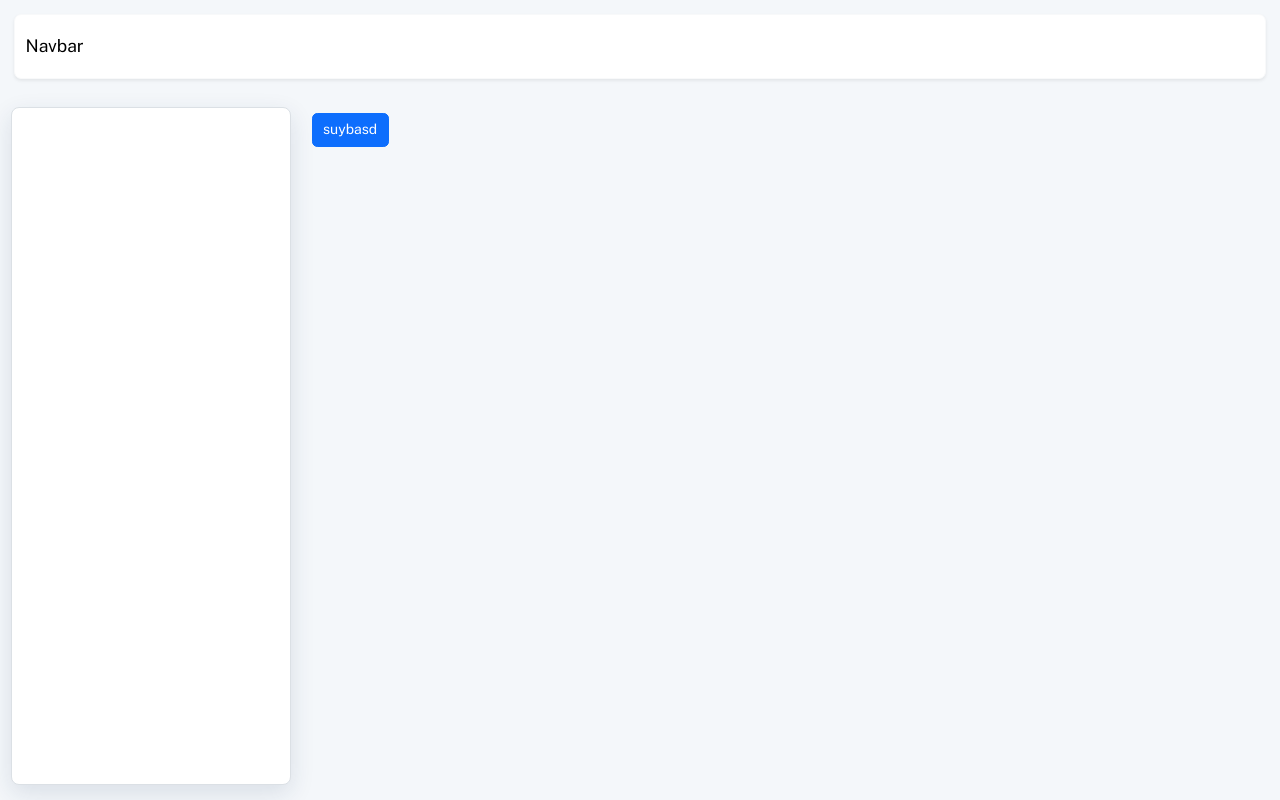
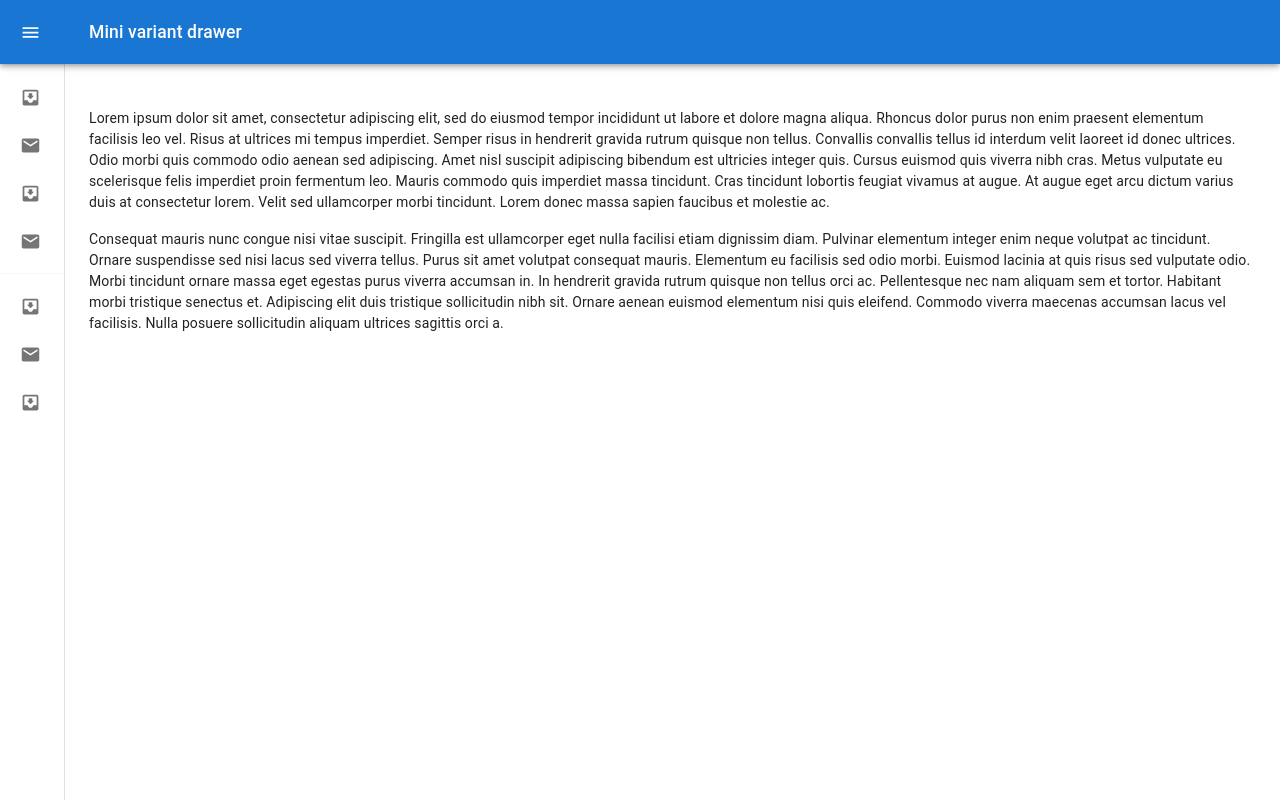
Before and after one commit to Rainbow-falcon/resume, a React (Create React App) app: page / in a window 1280 px wide. Built offline with nearby package versions, Linux system fonts and the light colour scheme.

Commit message:
udpated material

```diff
--- a/package.json
+++ b/package.json
@@ -4,6 +4,11 @@
   "version": "0.1.0",
   "private": true,
   "dependencies": {
+    "@emotion/react": "^11.13.3",
+    "@emotion/styled": "^11.13.0",
+    "@mui/icons-material": "^6.1.1",
+    "@mui/material": "^6.1.1",
+    "@mui/styled-engine-sc": "^6.1.1",
     "@testing-library/jest-dom": "^5.17.0",
     "@testing-library/react": "^13.4.0",
     "@testing-library/user-event": "^13.5.0",
@@ -12,6 +17,7 @@
     "react-dom": "^18.3.1",
     "react-scripts": "5.0.1",
     "sass": "^1.79.3",
+    "styled-components": "^6.1.13",
     "web-vitals": "^2.1.4"
   },
   "scripts": {
--- a/src/App.js
+++ b/src/App.js
@@ -1,27 +1,291 @@
 import "./App.css";
-import Slider from "./components/slider";
+import * as React from 'react';
+import { styled, useTheme } from "@mui/material/styles";
+import Box from "@mui/material/Box";
+import MuiDrawer from "@mui/material/Drawer";
+import MuiAppBar from "@mui/material/AppBar";
+import Toolbar from "@mui/material/Toolbar";
+import List from "@mui/material/List";
+import CssBaseline from "@mui/material/CssBaseline";
+import Typography from "@mui/material/Typography";
+import Divider from "@mui/material/Divider";
+import IconButton from "@mui/material/IconButton";
+import MenuIcon from "@mui/icons-material/Menu";
+import ChevronLeftIcon from "@mui/icons-material/ChevronLeft";
+import ChevronRightIcon from "@mui/icons-material/ChevronRight";
+import ListItem from "@mui/material/ListItem";
+import ListItemButton from "@mui/material/ListItemButton";
+import ListItemIcon from "@mui/material/ListItemIcon";
+import ListItemText from "@mui/material/ListItemText";
+import InboxIcon from "@mui/icons-material/MoveToInbox";
+import MailIcon from "@mui/icons-material/Mail";
+const drawerWidth = 240;
 
+const openedMixin = (theme) => ({
+  width: drawerWidth,
+  transition: theme.transitions.create("width", {
+    easing: theme.transitions.easing.sharp,
+    duration: theme.transitions.duration.enteringScreen,
+  }),
+  overflowX: "hidden",
+});
+
+const closedMixin = (theme) => ({
+  transition: theme.transitions.create("width", {
+    easing: theme.transitions.easing.sharp,
+    duration: theme.transitions.duration.leavingScreen,
+  }),
+  overflowX: "hidden",
+  width: `calc(${theme.spacing(7)} + 1px)`,
+  [theme.breakpoints.up("sm")]: {
+    width: `calc(${theme.spacing(8)} + 1px)`,
+  },
+});
+
+const DrawerHeader = styled("div")(({ theme }) => ({
+  display: "flex",
+  alignItems: "center",
+  justifyContent: "flex-end",
+  padding: theme.spacing(0, 1),
+  // necessary for content to be below app bar
+  ...theme.mixins.toolbar,
+}));
+
+const AppBar = styled(MuiAppBar, {
+  shouldForwardProp: (prop) => prop !== "open",
+})(({ theme }) => ({
+  zIndex: theme.zIndex.drawer + 1,
+  transition: theme.transitions.create(["width", "margin"], {
+    easing: theme.transitions.easing.sharp,
+    duration: theme.transitions.duration.leavingScreen,
+  }),
+  variants: [
+    {
+      props: ({ open }) => open,
+      style: {
+        marginLeft: drawerWidth,
+        width: `calc(100% - ${drawerWidth}px)`,
+        transition: theme.transitions.create(["width", "margin"], {
+          easing: theme.transitions.easing.sharp,
+          duration: theme.transitions.duration.enteringScreen,
+        }),
+      },
+    },
+  ],
+}));
+
+const Drawer = styled(MuiDrawer, {
+  shouldForwardProp: (prop) => prop !== "open",
+})(({ theme }) => ({
+  width: drawerWidth,
+  flexShrink: 0,
+  whiteSpace: "nowrap",
+  boxSizing: "border-box",
+  variants: [
+    {
+      props: ({ open }) => open,
+      style: {
+        ...openedMixin(theme),
+        "& .MuiDrawer-paper": openedMixin(theme),
+      },
+    },
+    {
+      props: ({ open }) => !open,
+      style: {
+        ...closedMixin(theme),
+        "& .MuiDrawer-paper": closedMixin(theme),
+      },
+    },
+  ],
+}));
 function App() {
+  const theme = useTheme();
+  const [open, setOpen] = React.useState(false);
+
+  const handleDrawerOpen = () => {
+    setOpen(true);
+  };
+
+  const handleDrawerClose = () => {
+    setOpen(false);
+  };
   return (
     <main>
-      <div className="container-fluid p-0 m-0">
-        <nav className="navbar bg-white m-3 shadow-sm rounded-3 border border-1 border-light py-3">
-          <div className="container-fluid">
-            <a className="navbar-brand" href="#">
-              Navbar
-            </a>
-          </div>
-        </nav>
-        <div className="row m-0">
-          <div className="col-auto">
-            <Slider />
-          </div>
-          <div className="col">
-            <div className="App">
-              <button className="btn btn-primary">suybasd</button>
-            </div>
-          </div>
-        </div>
+      <div className="App">
+        <Box sx={{ display: "flex" }}>
+          <CssBaseline />
+          <AppBar position="fixed" open={open}>
+            <Toolbar>
+              <IconButton
+                color="inherit"
+                aria-label="open drawer"
+                onClick={handleDrawerOpen}
+                edge="start"
+                sx={[
+                  {
+                    marginRight: 5,
+                  },
+                  open && { display: "none" },
+                ]}
+              >
+                <MenuIcon />
+              </IconButton>
+              <Typography variant="h6" noWrap component="div">
+                Mini variant drawer
+              </Typography>
+            </Toolbar>
+          </AppBar>
+          <Drawer variant="permanent" open={open}>
+            <DrawerHeader>
+              <IconButton onClick={handleDrawerClose}>
+                {theme.direction === "rtl" ? (
+                  <ChevronRightIcon />
+                ) : (
+                  <ChevronLeftIcon />
+                )}
+              </IconButton>
+            </DrawerHeader>
+            <Divider />
+            <List>
+              {["Inbox", "Starred", "Send email", "Drafts"].map(
+                (text, index) => (
+                  <ListItem key={text} disablePadding sx={{ display: "block" }}>
+                    <ListItemButton
+                      sx={[
+                        {
+                          minHeight: 48,
+                          px: 2.5,
+                        },
+                        open
+                          ? {
+                              justifyContent: "initial",
+                            }
+                          : {
+                              justifyContent: "center",
+                            },
+                      ]}
+                    >
+                      <ListItemIcon
+                        sx={[
+                          {
+                            minWidth: 0,
+                            justifyContent: "center",
+                          },
+                          open
+                            ? {
+                                mr: 3,
+                              }
+                            : {
+                                mr: "auto",
+                              },
+                        ]}
+                      >
+                        {index % 2 === 0 ? <InboxIcon /> : <MailIcon />}
+                      </ListItemIcon>
+                      <ListItemText
+                        primary={text}
+                        sx={[
+                          open
+                            ? {
+                                opacity: 1,
+                              }
+                            : {
+                                opacity: 0,
+                              },
+                        ]}
+                      />
+                    </ListItemButton>
+                  </ListItem>
+                )
+              )}
+            </List>
+            <Divider />
+            <List>
+              {["All mail", "Trash", "Spam"].map((text, index) => (
+                <ListItem key={text} disablePadding sx={{ display: "block" }}>
+                  <ListItemButton
+                    sx={[
+                      {
+                        minHeight: 48,
+                        px: 2.5,
+                      },
+                      open
+                        ? {
+                            justifyContent: "initial",
+                          }
+                        : {
+                            justifyContent: "center",
+                          },
+                    ]}
+                  >
+                    <ListItemIcon
+                      sx={[
+                        {
+                          minWidth: 0,
+                          justifyContent: "center",
+                        },
+                        open
+                          ? {
+                              mr: 3,
+                            }
+                          : {
+                              mr: "auto",
+                            },
+                      ]}
+                    >
+                      {index % 2 === 0 ? <InboxIcon /> : <MailIcon />}
+                    </ListItemIcon>
+                    <ListItemText
+                      primary={text}
+                      sx={[
+                        open
+                          ? {
+                              opacity: 1,
+                            }
+                          : {
+                              opacity: 0,
+                            },
+                      ]}
+                    />
+                  </ListItemButton>
+                </ListItem>
+              ))}
+            </List>
+          </Drawer>
+          <Box component="main" sx={{ flexGrow: 1, p: 3 }}>
+            <DrawerHeader />
+            <Typography sx={{ marginBottom: 2 }}>
+              Lorem ipsum dolor sit amet, consectetur adipiscing elit, sed do
+              eiusmod tempor incididunt ut labore et dolore magna aliqua.
+              Rhoncus dolor purus non enim praesent elementum facilisis leo vel.
+              Risus at ultrices mi tempus imperdiet. Semper risus in hendrerit
+              gravida rutrum quisque non tellus. Convallis convallis tellus id
+              interdum velit laoreet id donec ultrices. Odio morbi quis commodo
+              odio aenean sed adipiscing. Amet nisl suscipit adipiscing bibendum
+              est ultricies integer quis. Cursus euismod quis viverra nibh cras.
+              Metus vulputate eu scelerisque felis imperdiet proin fermentum
+              leo. Mauris commodo quis imperdiet massa tincidunt. Cras tincidunt
+              lobortis feugiat vivamus at augue. At augue eget arcu dictum
+              varius duis at consectetur lorem. Velit sed ullamcorper morbi
+              tincidunt. Lorem donec massa sapien faucibus et molestie ac.
+            </Typography>
+            <Typography sx={{ marginBottom: 2 }}>
+              Consequat mauris nunc congue nisi vitae suscipit. Fringilla est
+              ullamcorper eget nulla facilisi etiam dignissim diam. Pulvinar
+              elementum integer enim neque volutpat ac tincidunt. Ornare
+              suspendisse sed nisi lacus sed viverra tellus. Purus sit amet
+              volutpat consequat mauris. Elementum eu facilisis sed odio morbi.
+              Euismod lacinia at quis risus sed vulputate odio. Morbi tincidunt
+              ornare massa eget egestas purus viverra accumsan in. In hendrerit
+              gravida rutrum quisque non tellus orci ac. Pellentesque nec nam
+              aliquam sem et tortor. Habitant morbi tristique senectus et.
+              Adipiscing elit duis tristique sollicitudin nibh sit. Ornare
+              aenean euismod elementum nisi quis eleifend. Commodo viverra
+              maecenas accumsan lacus vel facilisis. Nulla posuere sollicitudin
+              aliquam ultrices sagittis orci a.
+            </Typography>
+          </Box>
+        </Box>
       </div>
     </main>
   );
```
Also changed, not shown: 1 other file (tests, documents, lock files or other folders).
